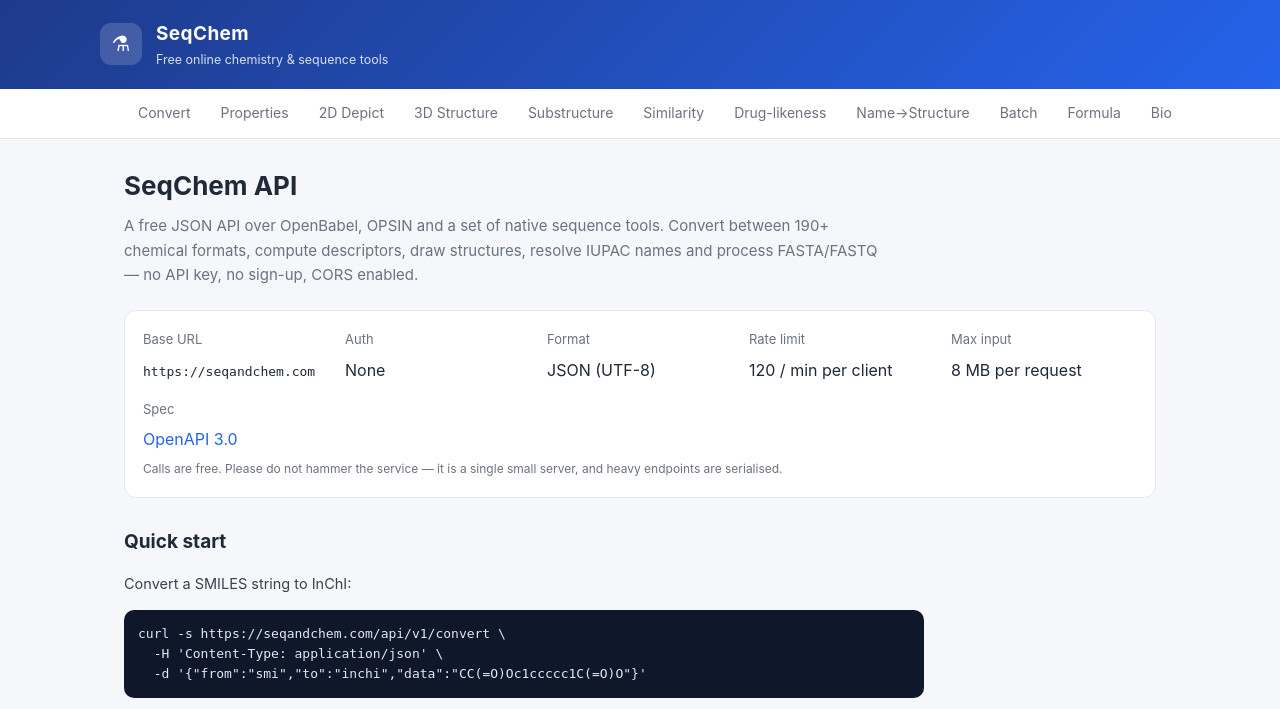
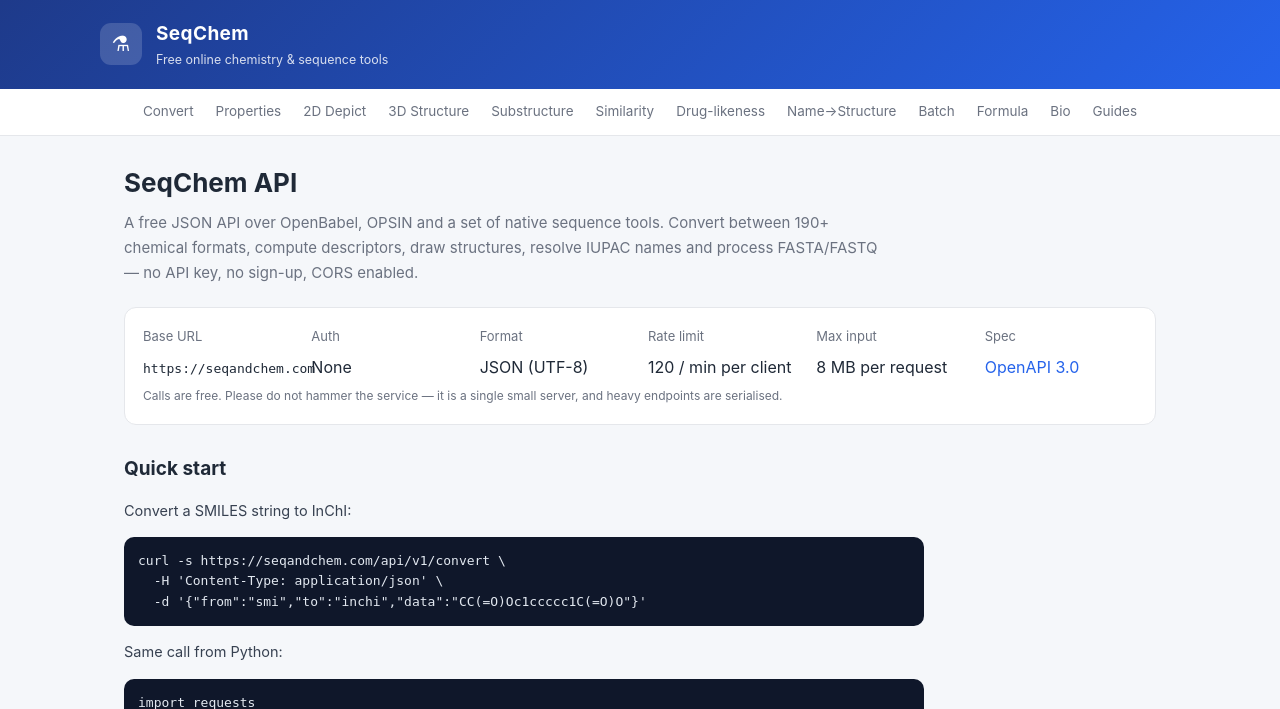
Before and after one commit to MR820/seqandchem, a Flask app: page /api in a window 1280 px wide. Shown: the top 709 px of the page. Run offline with Flask 3, Linux system fonts and the light colour scheme; data that the repository does not hold is empty; some libraries are stand-ins or nearby versions.

Commit message:
Add screenshots to README and fix nav/table layout
- docs/screenshots: home, converter with 3D preview, 2D depiction,
  3D conformer, API docs
- nav: fit all 13 links on one row at >=1280px, wrap below instead of
  hiding overflow behind an invisible scrollbar
- tables: compact result tables and wrap long cells so columns fit
- API: an empty "from"/"to" field now falls back to the default format
  instead of returning 400

Co-Authored-By: Claude Opus 4.8 <noreply@anthropic.com>

```diff
--- a/app.py
+++ b/app.py
@@ -804,8 +804,8 @@ def api_convert():
     except ValueError as exc:
         return err(str(exc))
 
-    frm = data.get("from", "smi")
-    to = data.get("to", "mol")
+    frm = (data.get("from") or "").strip() or "smi"
+    to = (data.get("to") or "").strip() or "mol"
     opts = [o for o in (data.get("opts") or []) if isinstance(o, str)][:10]
 
     if not valid_format(frm) or not valid_format(to):
@@ -896,7 +896,7 @@ def api_properties():
     except ValueError as exc:
         return err(str(exc))
 
-    frm = data.get("from", "smi")
+    frm = (data.get("from") or "").strip() or "smi"
     if not valid_format(frm):
         return err("Unsupported input format")
     if not text.strip():
@@ -937,7 +937,7 @@ def api_depict():
     except ValueError as exc:
         return err(str(exc))
 
-    frm = data.get("from", "smi")
+    frm = (data.get("from") or "").strip() or "smi"
     if not valid_format(frm) or not text.strip():
         return err("Please enter valid molecule data")
 
@@ -956,7 +956,7 @@ def api_gen3d():
     except ValueError as exc:
         return err(str(exc))
 
-    frm = data.get("from", "smi")
+    frm = (data.get("from") or "").strip() or "smi"
     if not valid_format(frm) or not text.strip():
         return err("Please enter valid molecule data")
 
@@ -981,7 +981,7 @@ def api_substructure():
     except ValueError as exc:
         return err(str(exc))
 
-    frm = data.get("from", "smi")
+    frm = (data.get("from") or "").strip() or "smi"
     smarts = (data.get("smarts") or "").strip()
     if not valid_format(frm):
         return err("Unsupported input format")
@@ -1012,7 +1012,7 @@ def api_fingerprint():
     except ValueError as exc:
         return err(str(exc))
 
-    frm = data.get("from", "smi")
+    frm = (data.get("from") or "").strip() or "smi"
     fp = data.get("fp", "FP2")
     if fp not in {"FP2", "FP3", "FP4", "MACCS", "ECFP2", "ECFP4", "ECFP6"}:
         return err("Unsupported fingerprint type")
@@ -1039,7 +1039,7 @@ def api_similarity():
 
     a = (data.get("a") or "").strip()
     b = (data.get("b") or "").strip()
-    frm = data.get("from", "smi")
+    frm = (data.get("from") or "").strip() or "smi"
     fp = data.get("fp", "FP2")
     if not a or not b:
         return err("Both molecules are required")
@@ -1135,8 +1135,8 @@ def api_batch():
     except ValueError as exc:
         return err(str(exc))
 
-    frm = data.get("from", "sdf")
-    to = data.get("to", "smi")
+    frm = (data.get("from") or "").strip() or "sdf"
+    to = (data.get("to") or "").strip() or "smi"
     if not valid_format(frm) or not valid_format(to):
         return err("Unsupported format")
     if not text.strip():
@@ -1234,7 +1234,7 @@ def api_formula():
 
     if mode == "structure":
         text = (data.get("data") or "").strip()
-        frm = data.get("from", "smi")
+        frm = (data.get("from") or "").strip() or "smi"
         if not text:
             return err("Please enter molecule data")
         if not valid_format(frm):
--- a/static/style.css
+++ b/static/style.css
@@ -27,12 +27,12 @@ nav{
   position:sticky;top:0;z-index:20;
 }
 .nav-inner{
-  max-width:1080px;margin:0 auto;display:flex;gap:2px;padding:0 24px;
-  overflow-x:auto;scrollbar-width:none;
+  max-width:1080px;margin:0 auto;display:flex;gap:0;padding:0 16px;
+  flex-wrap:wrap;justify-content:center;overflow-x:auto;scrollbar-width:none;
 }
 .nav-inner::-webkit-scrollbar{display:none}
 .nav-inner a{
-  padding:12px 14px;font-size:14px;color:var(--muted);white-space:nowrap;
+  padding:11px 11px;font-size:13.5px;color:var(--muted);white-space:nowrap;
   border-bottom:2px solid transparent;
 }
 .nav-inner a:hover{color:var(--primary);text-decoration:none}
@@ -83,6 +83,10 @@ pre{
 table{width:100%;border-collapse:collapse;font-size:14px}
 th,td{text-align:left;padding:8px 10px;border-bottom:1px solid var(--border)}
 th{color:var(--muted);font-weight:500;font-size:13px}
+/* wide result tables: compact cells so more columns fit before scrolling */
+.card table{font-size:13px}
+.card th,.card td{padding:7px 8px}
+.card td{overflow-wrap:break-word}
 .svg-box{background:#fff;border:1px solid var(--border);border-radius:10px;padding:12px;display:grid;place-items:center;min-height:200px}
 .svg-box svg{max-width:100%;height:auto}
 .badge{display:inline-block;background:var(--primary-soft);color:var(--primary);border-radius:6px;padding:2px 8px;font-size:12px;font-weight:600}
--- a/templates/api_docs.html
+++ b/templates/api_docs.html
@@ -7,7 +7,7 @@
    names and process FASTA/FASTQ — no API key, no sign-up, CORS enabled.</p>
 
 <div class="card">
-  <div class="grid" style="grid-template-columns:repeat(auto-fit,minmax(160px,1fr))">
+  <div class="grid" style="grid-template-columns:repeat(auto-fit,minmax(148px,1fr))">
     <div><label>Base URL</label><div><code>https://seqandchem.com</code></div></div>
     <div><label>Auth</label><div>None</div></div>
     <div><label>Format</label><div>JSON (UTF-8)</div></div>
```
Also changed, not shown: README.md, 5 other files.
